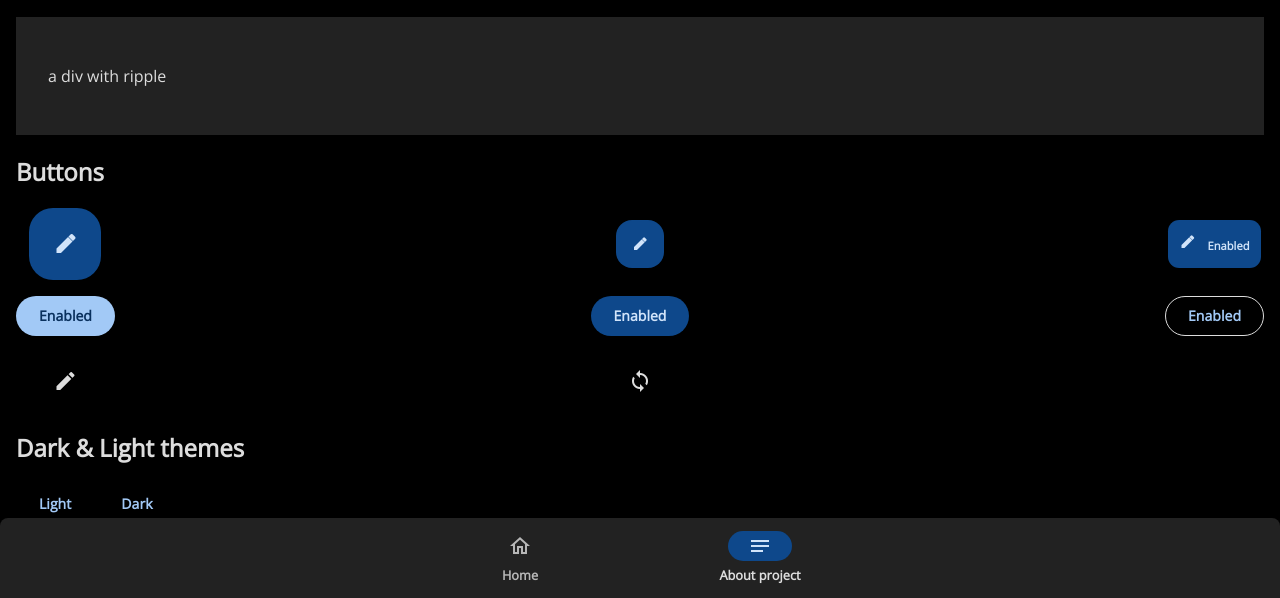
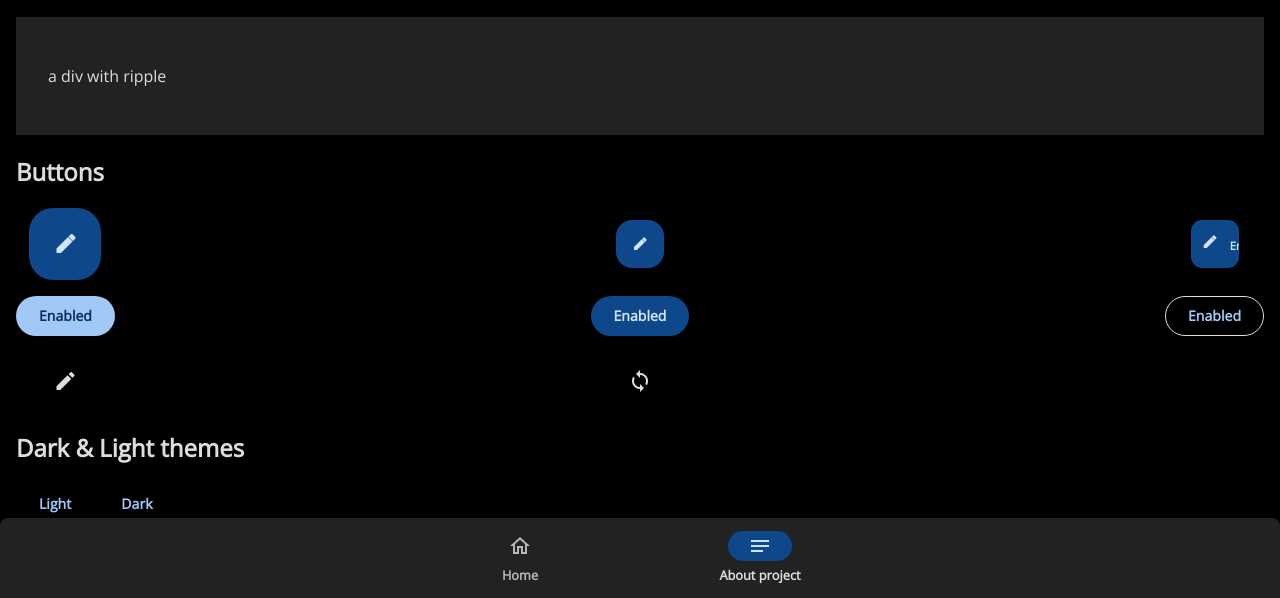
Before and after one commit to jakubslaby09/pwa-template, a website built with Vite: page index.html in a window 1280 px wide. Both pictures are taken after a click on the link "About project". Shown: the part 202-800 px from the top of the page. Built offline with nearby package versions, Linux system fonts and the light colour scheme.

Commit message:
specify 1:1 aspect ration for FAB

```diff
--- a/src/styles/components/button.css
+++ b/src/styles/components/button.css
@@ -30,14 +30,14 @@ button {
     }
 
     &[fab] {
+        height: 3rem;
+        border-radius: 1em; /* 25% of height */
+        padding: 0 1em;
         color: var(--on-primary-container);
         background-color: var(--primary-container);
-        border-radius: 1em; /* 25% of height */
         font-family: 'Material Icons';
         font-size: 1rem;
-        height: 3rem;
-
-        padding: 0 1em;
+        aspect-ratio: 1 / 1;
 
         &[icon] {
             font-family: inherit;
```
